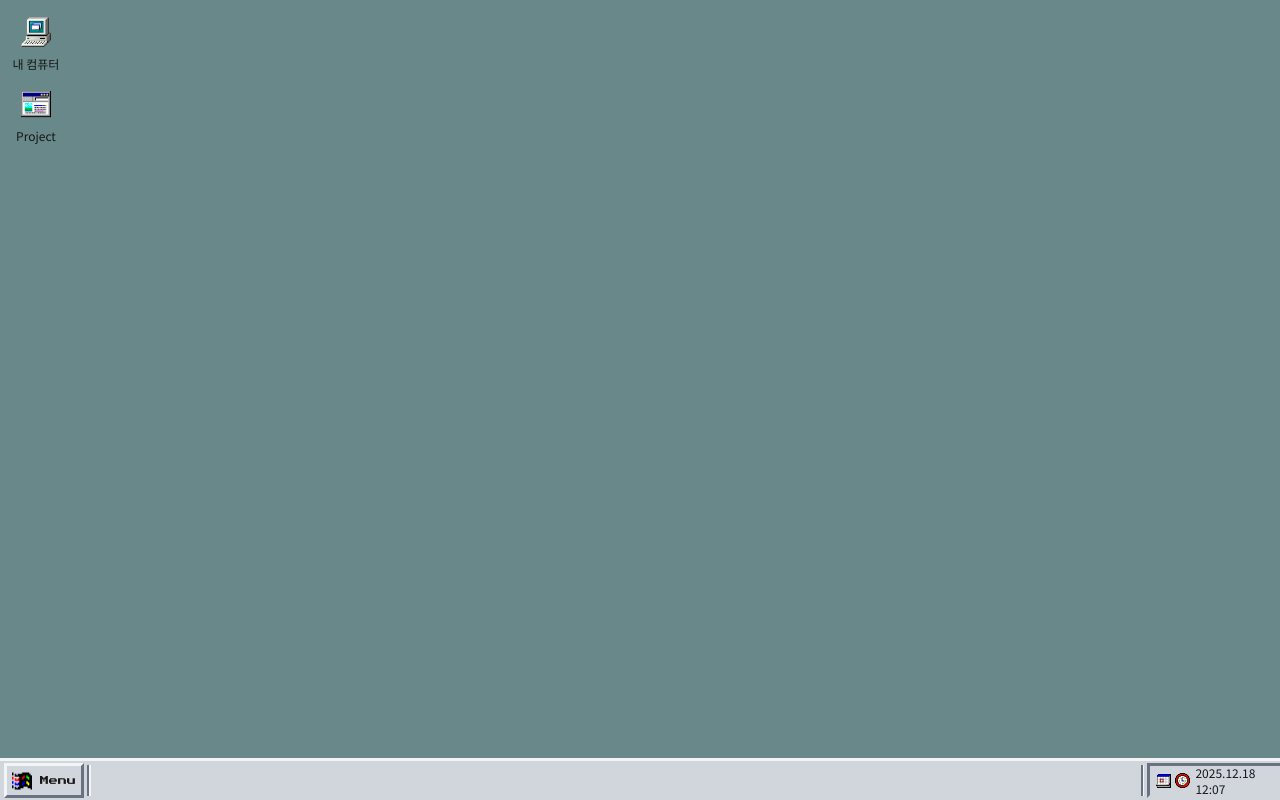
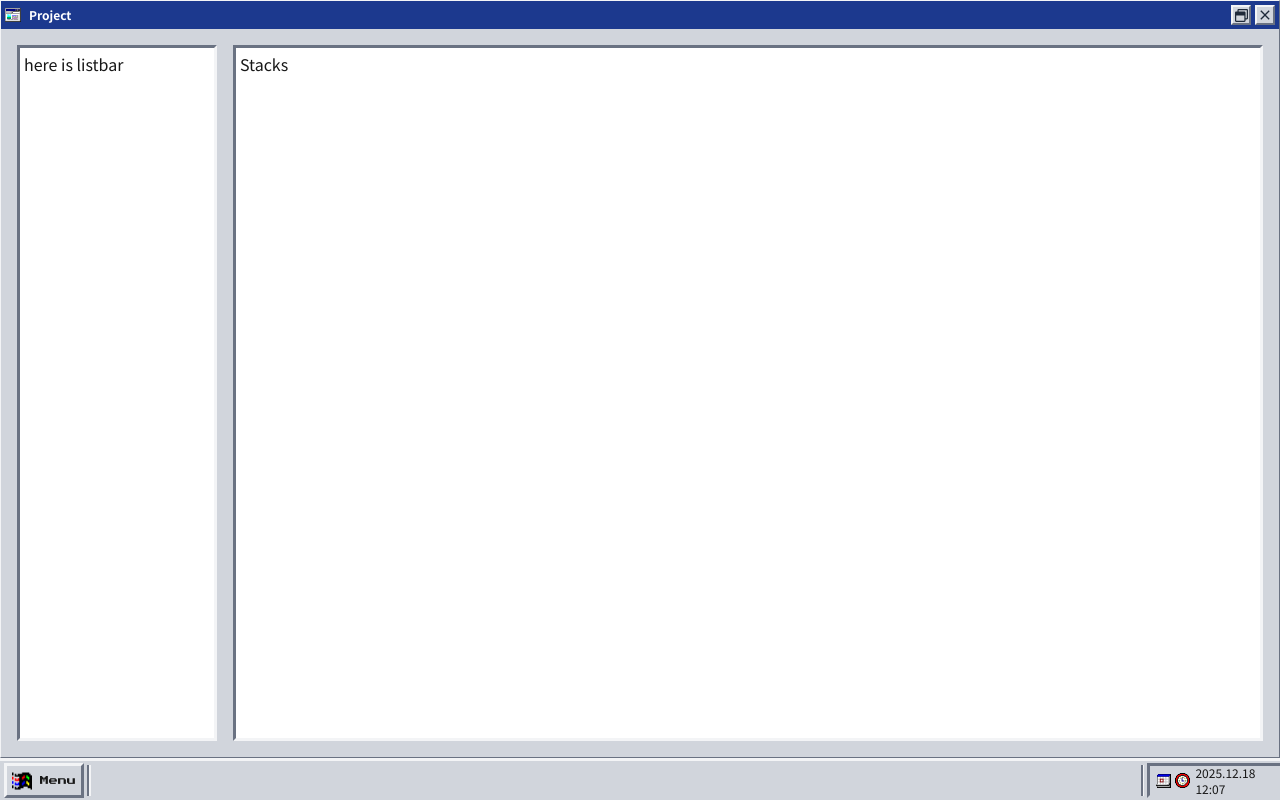
Before and after one commit to blackeichi/portfolio, a Next.js app: page /my-project/stacks in a window 1280 px wide. Before the commit this address had no page. Built offline with nearby package versions, Linux system fonts and the light colour scheme.

Commit message:
[REFCATOR] Nested Route (중첩 라우트) 구현을 위해 path 리팩토링

```diff
--- /dev/null
+++ b/app/my-project/stacks/page.tsx
@@ -0,0 +1,3 @@
+export default function StackPage() {
+  return <div>Stacks</div>;
+}
--- a/components/template/windowTemplate/index.tsx
+++ b/components/template/windowTemplate/index.tsx
@@ -11,12 +11,13 @@ import { MENU_LIST_DATA } from "@/libs/uitls/constants";
 import WindowTemplateMain from "./windowTemplateMain";
 
 export const WindowTemplate = ({ children }: { children: React.ReactNode }) => {
-  const pathname = usePathname();
+  const pathname = usePathname().split("/")[1];
   const setLoading = useSetAtom(loadingState);
   const parentRef = useRef<HTMLDivElement>(null);
   useEffect(() => {
     setLoading(false);
   }, [pathname, setLoading]);
+  console.log(pathname);
   return (
     <main className="relative flex h-full w-full flex-col justify-center overflow-hidden">
       <div className="relative h-full w-full overflow-hidden" ref={parentRef}>
--- a/libs/uitls/constants.ts
+++ b/libs/uitls/constants.ts
@@ -17,11 +17,11 @@ export const MENU_LIST_DATA: {
     icon: string;
   };
 } = {
-  "/my-computer": {
+  "my-computer": {
     title: "내 컴퓨터",
     icon: "/images/myComputer.png",
   },
-  "/my-project": {
+  "my-project": {
     title: "Project",
     icon: "/images/shell_window.png",
   },
@@ -30,7 +30,7 @@ export const MENU_LIST_DATA: {
 export const MENU_LIST = Object.entries(MENU_LIST_DATA).map(
   ([key, { title, icon }]) => ({
     name: title,
-    href: key,
+    href: `/${key}`,
     icon,
   })
 );
```
